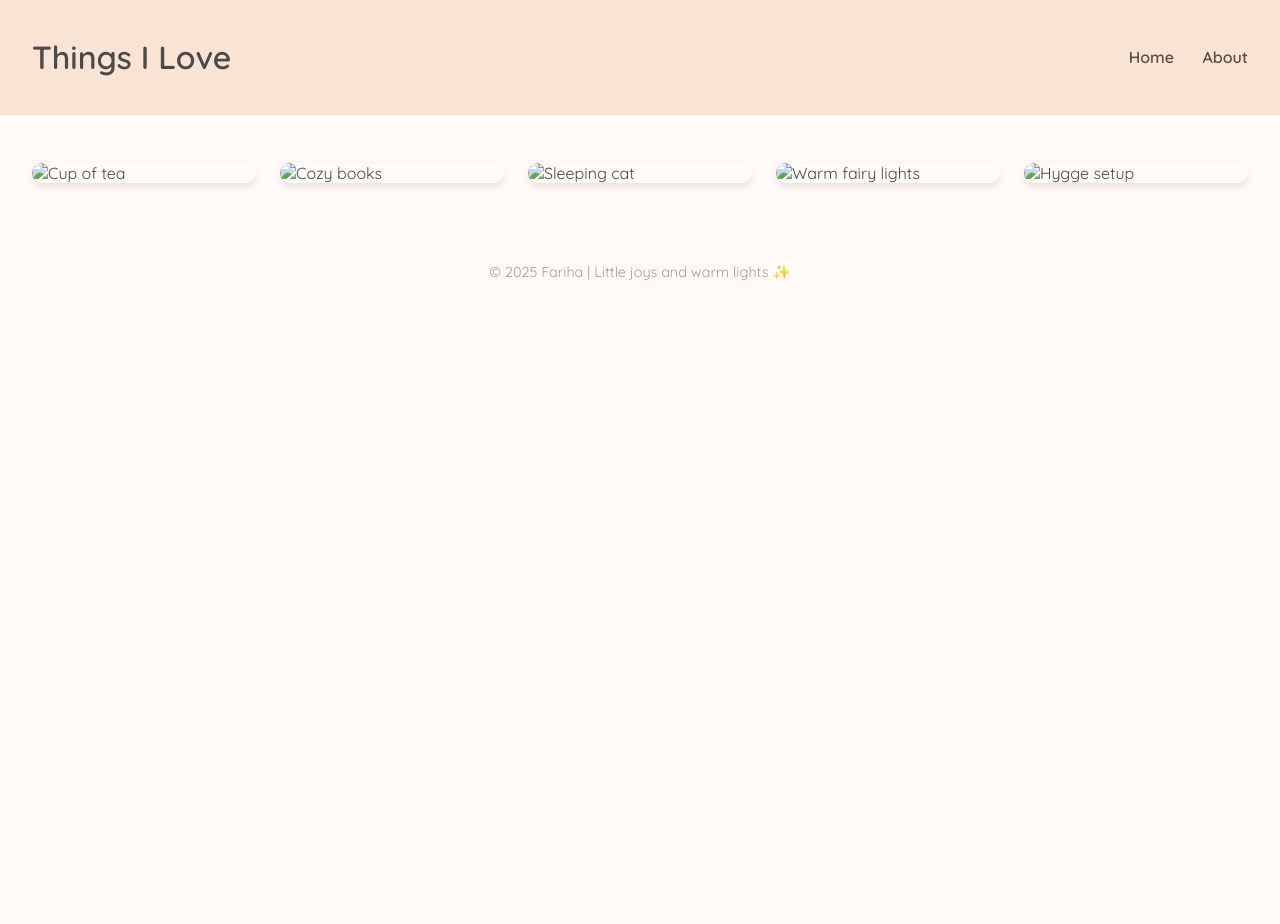
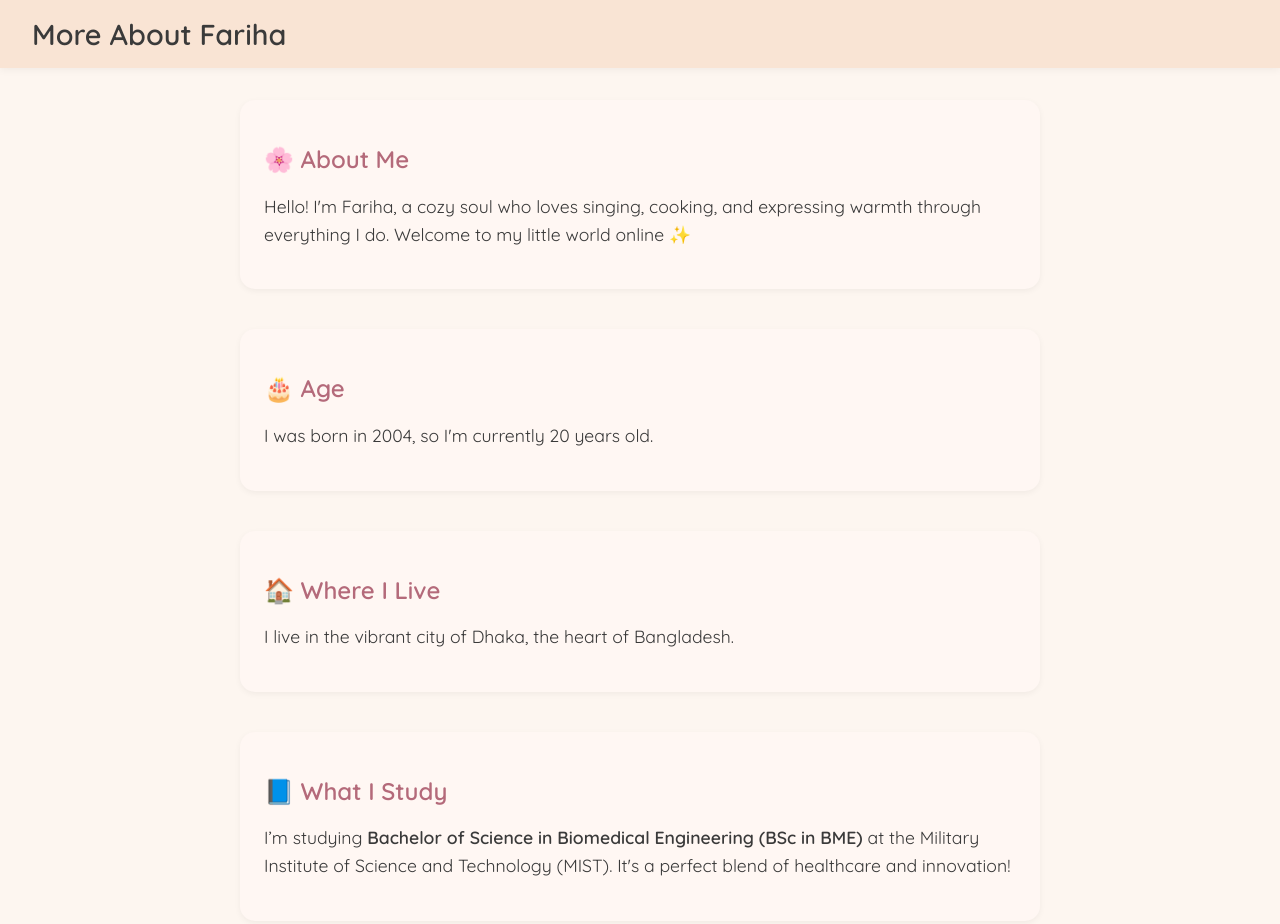
Before and after one commit to nazninfariha07/nazninfariha07.github.io, a plain HTML site: page more.html in a window 1280 px wide. Shown: the top 924 px of the page. Before the commit the page ends 800 px from the top, so only its background shows below. Drawn offline with Linux system fonts and the light colour scheme.

Commit message:
Update more.html
added missing things

```diff
--- a/more.html
+++ b/more.html
@@ -1,40 +1,46 @@
 <!DOCTYPE html>
 <html lang="en">
 <head>
-  <meta charset="UTF-8">
-  <meta name="viewport" content="width=device-width, initial-scale=1.0">
-  <title>Cozy Things Gallery</title>
+  <meta charset="UTF-8" />
+  <meta name="viewport" content="width=device-width, initial-scale=1.0" />
+  <title>More About Fariha</title>
   <link href="https://fonts.googleapis.com/css2?family=Quicksand:wght@400;600&display=swap" rel="stylesheet">
   <style>
     body {
       margin: 0;
       font-family: 'Quicksand', sans-serif;
-      background: #fffaf6;
-      color: #4a4a4a;
+      background: #fdf6f0;
+      color: #3a3a3a;
     }
     header {
       background: #f9e4d4;
       padding: 1rem 2rem;
-      display: flex;
-      justify-content: space-between;
-      align-items: center;
+      box-shadow: 0 2px 8px rgba(0,0,0,0.05);
     }
-    nav a {
-      margin-left: 1.5rem;
-      text-decoration: none;
-      color: #5e4b44;
-      font-weight: 600;
+    header h1 {
+      margin: 0;
+      font-size: 1.8rem;
     }
-    .gallery {
-      padding: 3rem 2rem;
-      display: grid;
-      grid-template-columns: repeat(auto-fit, minmax(200px, 1fr));
-      gap: 1.5rem;
+    main {
+      padding: 2rem;
+      max-width: 800px;
+      margin: auto;
     }
-    .gallery img {
-      width: 100%;
+    section {
+      margin-bottom: 2.5rem;
+      background-color: #fff7f3;
+      padding: 1.5rem;
       border-radius: 15px;
-      box-shadow: 0 4px 8px rgba(0,0,0,0.1);
+      box-shadow: 0 2px 6px rgba(0,0,0,0.05);
+    }
+    section h2 {
+      color: #b46a7a;
+      font-size: 1.5rem;
+      margin-bottom: 0.5rem;
+    }
+    section p {
+      font-size: 1.1rem;
+      line-height: 1.6;
     }
     footer {
       text-align: center;
@@ -46,23 +52,38 @@
 </head>
 <body>
   <header>
-    <h1>Things I Love</h1>
-    <nav>
-      <a href="index.html">Home</a>
-      <a href="next.html">About</a>
-    </nav>
+    <h1>More About Fariha</h1>
   </header>
 
-  <section class="gallery">
-    <img src="tea.jpg" alt="Cup of tea">
-    <img src="books.jpg" alt="Cozy books">
-    <img src="sleepycat.jpg" alt="Sleeping cat">
-    <img src="lights.jpg" alt="Warm fairy lights">
-    <img src="hygge.jpg" alt="Hygge setup">
-  </section>
+  <main>
+    <section>
+      <h2>🌸 About Me</h2>
+      <p>Hello! I'm Fariha, a cozy soul who loves singing, cooking, and expressing warmth through everything I do. Welcome to my little world online ✨</p>
+    </section>
+
+    <section>
+      <h2>🎂 Age</h2>
+      <p>I was born in 2004, so I'm currently 20 years old.</p>
+    </section>
+
+    <section>
+      <h2>🏠 Where I Live</h2>
+      <p>I live in the vibrant city of Dhaka, the heart of Bangladesh.</p>
+    </section>
+
+    <section>
+      <h2>📘 What I Study</h2>
+      <p>I’m studying <strong>Bachelor of Science in Biomedical Engineering (BSc in BME)</strong> at the Military Institute of Science and Technology (MIST). It's a perfect blend of healthcare and innovation!</p>
+    </section>
+
+    <section>
+      <h2>🎨 My Hobbies</h2>
+      <p>In my free time, you’ll find me singing my heart out, trying new recipes in the kitchen, or simply enjoying a cozy evening with good vibes. 💕</p>
+    </section>
+  </main>
 
   <footer>
-    &copy; 2025 Fariha | Little joys and warm lights ✨
+    &copy; 2025 Fariha | All rights reserved
   </footer>
 </body>
 </html>
```
